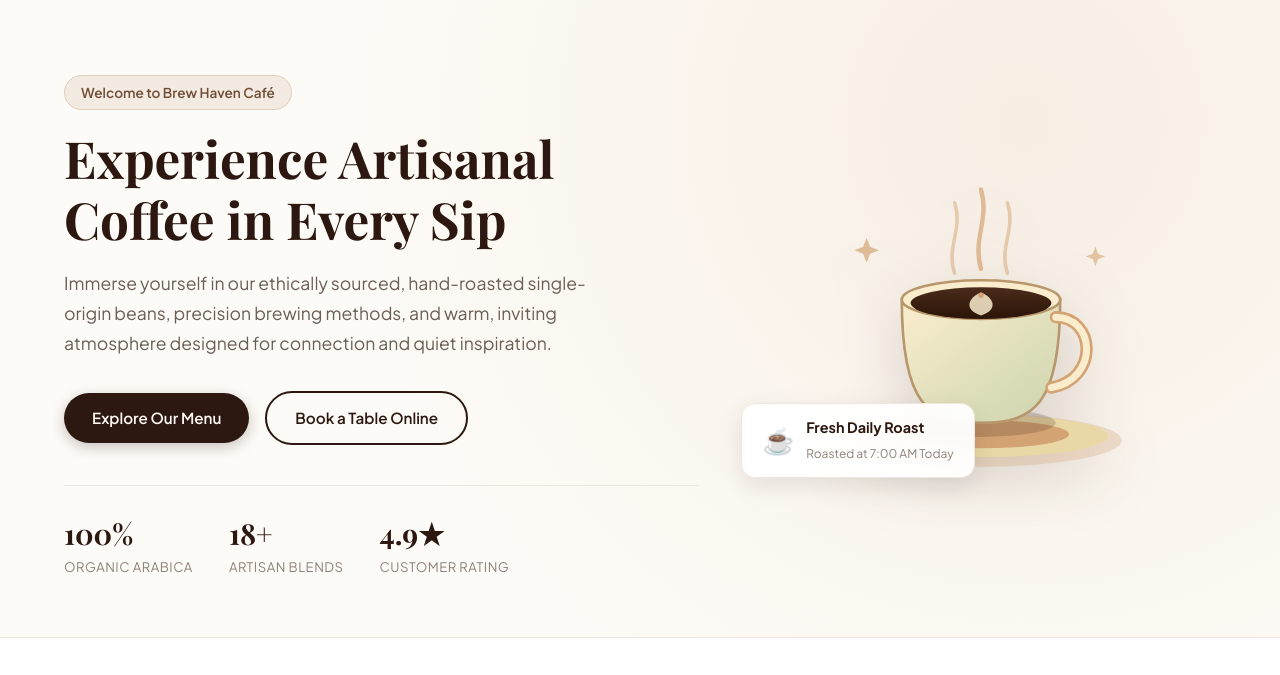
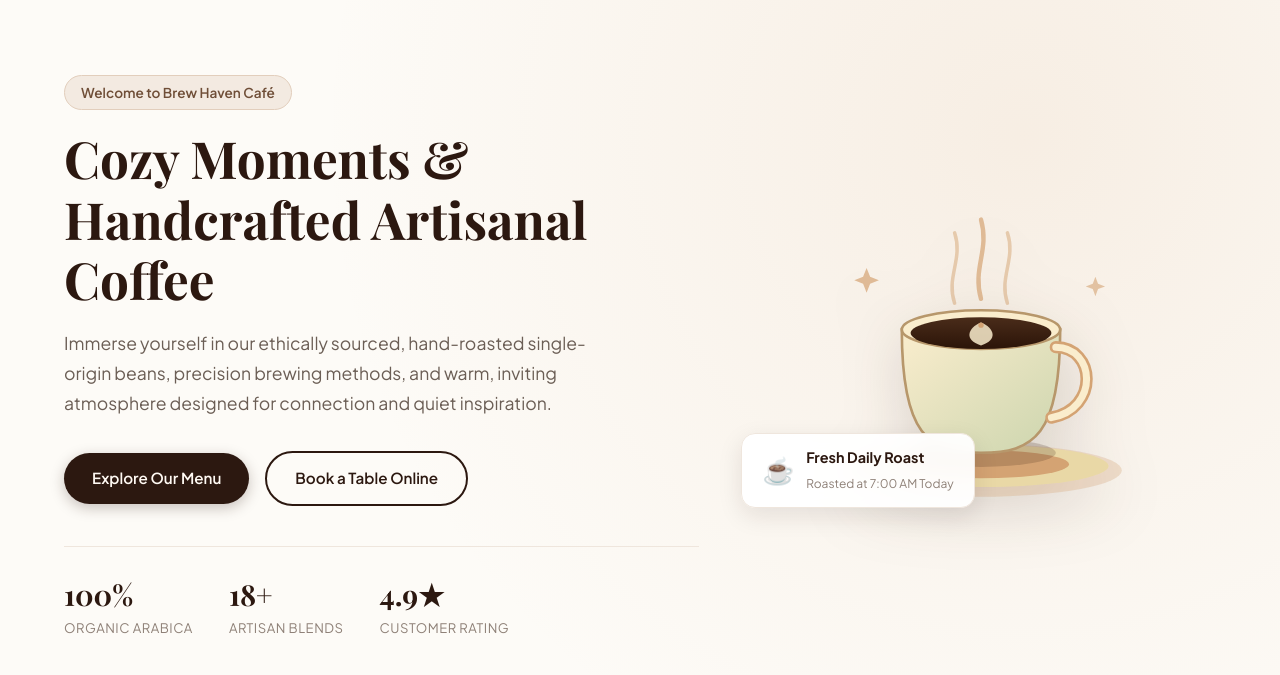
Before and after one commit to Mhemavardhan/brew-haven-website, a plain HTML site: page index.html in a window 1280 px wide. Shown: the part 77-752 px from the top of the page. Drawn offline with nearby package versions, Linux system fonts and the light colour scheme; a web font is replaced by a local one.

Commit message:
Update hero title on design branch

```diff
--- a/index.html
+++ b/index.html
@@ -47,7 +47,7 @@
       <div class="container hero-container">
         <div class="hero-content">
           <span class="hero-badge">Welcome to Brew Haven Café</span>
-          <h1 class="hero-title" id="heroTitle">Experience Artisanal Coffee in Every Sip</h1>
+          <h1 class="hero-title" id="heroTitle">Cozy Moments & Handcrafted Artisanal Coffee</h1>
           <p class="hero-description">
             Immerse yourself in our ethically sourced, hand-roasted single-origin beans, precision brewing methods, and warm, inviting atmosphere designed for connection and quiet inspiration.
           </p>
```
